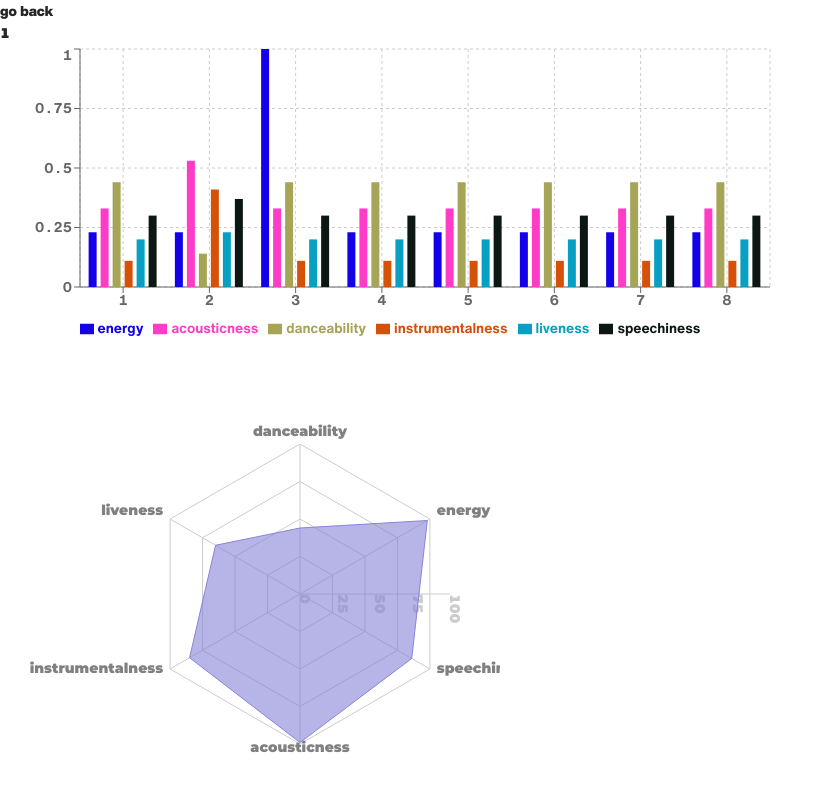
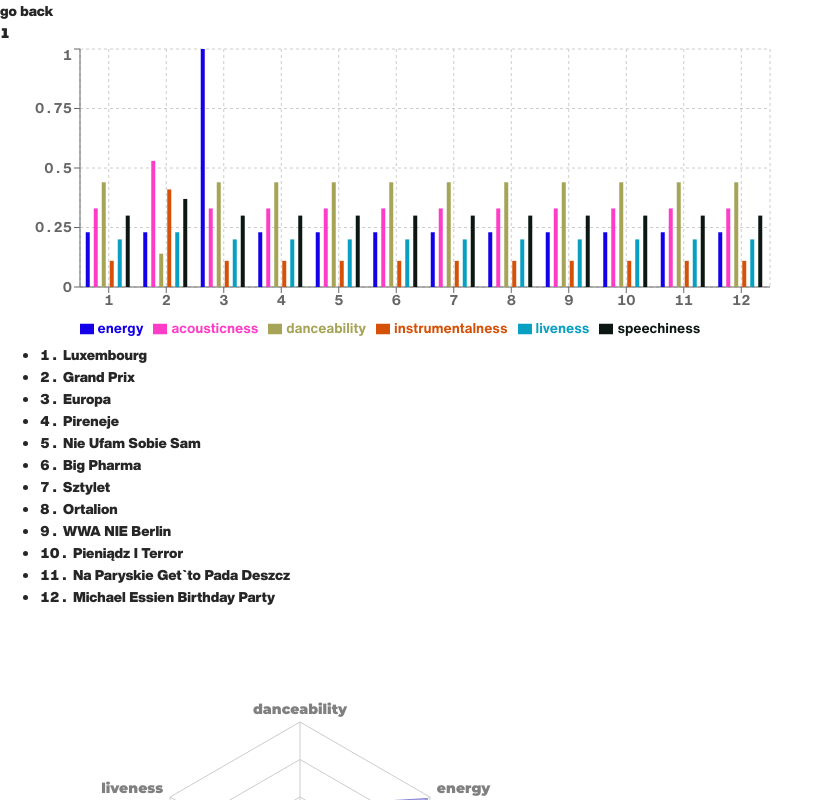
Before and after one commit to amber-zeus/radio, a Next.js app in the folder radio-mood/: page /albums/1 in a window 1280 px wide. Shown: the top 800 px of the page, without its empty margins (0-834 px from the left). Built offline with nearby package versions, Linux system fonts and the light colour scheme.

Commit message:
[feat] track lists

```diff
--- a/radio-mood/components/frontend/Graph.js
+++ b/radio-mood/components/frontend/Graph.js
@@ -82,6 +82,45 @@ const data = [
     speechiness: 0.3,
 
   },
+  {
+    name: "9",
+    energy: 0.23,
+    acousticness: 0.33,
+    danceability: 0.44,
+    instrumentalness: 0.11,
+    liveness: 0.2,
+    speechiness: 0.3,
+
+  },
+  {
+    name: "10",
+    energy: 0.23,
+    acousticness: 0.33,
+    danceability: 0.44,
+    instrumentalness: 0.11,
+    liveness: 0.2,
+    speechiness: 0.3,
+
+  },
+  {
+    name: "11",
+    energy: 0.23,
+    acousticness: 0.33,
+    danceability: 0.44,
+    instrumentalness: 0.11,
+    liveness: 0.2,
+    speechiness: 0.3,
+
+  },
+  {
+    name: "12",
+    energy: 0.23,
+    acousticness: 0.33,
+    danceability: 0.44,
+    instrumentalness: 0.11,
+    liveness: 0.2,
+    speechiness: 0.3,
+  },
 ];
 
 export const Graph = () => {
--- a/radio-mood/components/frontend/ReleasesList.js
+++ b/radio-mood/components/frontend/ReleasesList.js
@@ -1,5 +1,7 @@
 import Link from "next/link";
 import Image from 'next/image'
+import React, { useState } from 'react';
+import {useRouter} from "next/router";
 
 export default function ReleasesList({
                                        releases,
@@ -15,12 +17,21 @@ export default function ReleasesList({
       return <p></p>
     }
 
+    const [albumDetails, setAlbumDetails] = useState({});
+    const router = useRouter()
+
 
     return releases.map(release => (
       <div className="md:w-1/2 md:overflow-hidden w-full">
-        <Link href={`albums/${release.name}_${release.artist}`}>
+        {/*<Link href={`albums/${release.name}_${release.artist}`}  >*/}
+
           <div className="text-center p-4 border-2 cursor-pointer border-gray-100 m-2 hover:border-black sm:flex"
-               onClick={() => onReleaseClick(release)}>
+               onClick={() => {
+                 onReleaseClick(release)
+                 setAlbumDetails(release)
+                 router.push({pathname: `albums/${release.name}_${release.artist}`, query: {album: release}})
+               }
+               }>
             <Image width={250} height={250} src={release.imageUrl} layout="intrinsic"/>
             <div className="p-2 align-middle justify-content text-center w-full h-full sm:pt-8 text-lg">
               <p style={{fontFamily: "HelveticaNowDisplayBlk"}}>{release.artist}</p>
@@ -31,7 +42,7 @@ export default function ReleasesList({
               <div className="md:absolute genreRelative sm:invisible visible">{release.releaseDate.slice(0, 4)}</div>
             </div>
           </div>
-        </Link>
+        {/*</Link>*/}
       </div>
 
     ));
--- a/radio-mood/pages/albums/[id].js
+++ b/radio-mood/pages/albums/[id].js
@@ -1,9 +1,6 @@
 import Link from 'next/link';
-import {
-  AudioFeaturesBarChart,
-  OneTrackGraph,
-} from '../../components/frontend';
-import { useRouter } from 'next/router';
+import {OneTrackGraph,} from '../../components/frontend';
+import {useRouter} from 'next/router';
 import {Graph} from "../../components/frontend/Graph";
 
 const mockedServerAudioFeatures = {
@@ -15,29 +12,46 @@ const mockedServerAudioFeatures = {
   speechiness: 0.0556,
 };
 
-const AlbumDetails = ({ params }) => {
+const AlbumDetails = ({ children, href }) => {
   const router = useRouter();
   // debugger
   if (router === undefined) {
     router.push('/');
   }
 
+  console.log()
+
+  const tracksList = ["Luxembourg",
+    "Grand Prix",
+    "Europa",
+    "Pireneje",
+    "Nie Ufam Sobie Sam",
+    "Big Pharma",
+    "Sztylet",
+    "Ortalion",
+    "WWA NIE Berlin",
+    "Pieniądz I Terror",
+    "Na Paryskie Get`to Pada Deszcz",
+    "Michael Essien Birthday Party"]
+
   const [album, artist] = router.query?.id?.split('_') || [];
 
   console.log(album);
   console.log(artist);
 
+  let iterator = 0;
+
   return (
     <div className="mt-4 mx-2 pb-12">
       <div
         className="max-w-4xl m-auto p-8 border-2 border-black"
-        style={{ fontFamily: 'MontserratV18Latin900' }}
+        style={{fontFamily: 'MontserratV18Latin900'}}
       >
         <div className="mb-10">
           <Link href="/" className="">
             <div
               className="text-2xl border border-2 w-40 border-gray-300 text-center p-2 hover:border-black cursor-pointer text-blue-900"
-              style={{ fontFamily: 'HelveticaNowDisplayBlk' }}
+              style={{fontFamily: 'HelveticaNowDisplayBlk'}}
             >
               go back
             </div>
@@ -47,7 +61,7 @@ const AlbumDetails = ({ params }) => {
 
         <div
           className="bg-blue-700 text-white p-10 text-center"
-          style={{ fontFamily: 'MontserratV18Latin900' }}
+          style={{fontFamily: 'MontserratV18Latin900'}}
         >
           <div className="text-5xl ">{artist}</div>
           <div className="text-3xl mt-2">{album}</div>
@@ -55,8 +69,15 @@ const AlbumDetails = ({ params }) => {
 
         <Graph/>
 
+        <ul style={{fontFamily: 'HelveticaNowDisplayBlk '}} className="m-4">
+          {tracksList.map((track) => {
+            iterator += 1;
+            return <li className="p-0.5 hover:underline cursor-pointer  text-center">{iterator}. {track}</li>
+          })}
+        </ul>
+
         <div className="text-center m-auto flex align-center">
-          <OneTrackGraph />
+          <OneTrackGraph/>
         </div>
       </div>
     </div>
--- a/radio-mood/pages/index.js
+++ b/radio-mood/pages/index.js
@@ -15,7 +15,6 @@ export default function Home() {
 
           <HeadTitle style={{fontFamily: "HelveticaNowTextBold"}}/>
           <HeadDescription />
-
           <ReleasesList/>
           <LandingPage/>
         </div>
```
